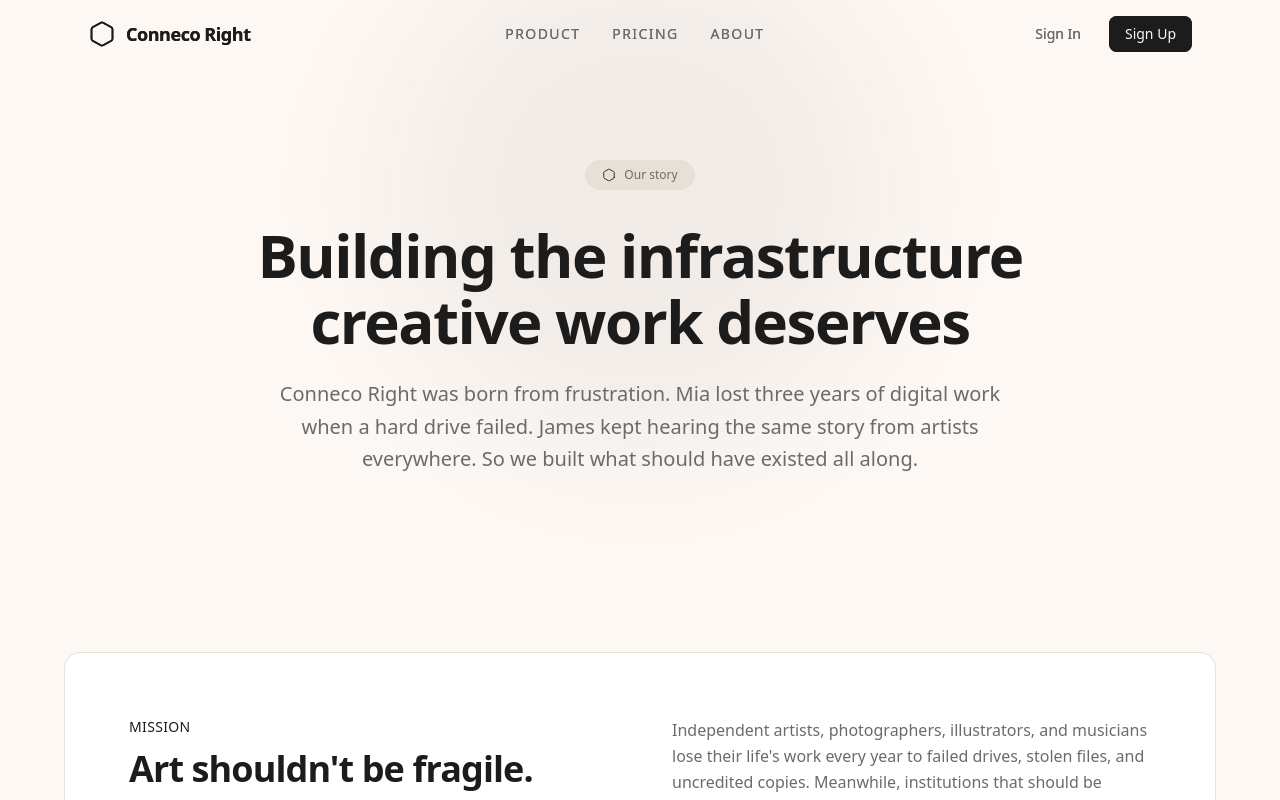
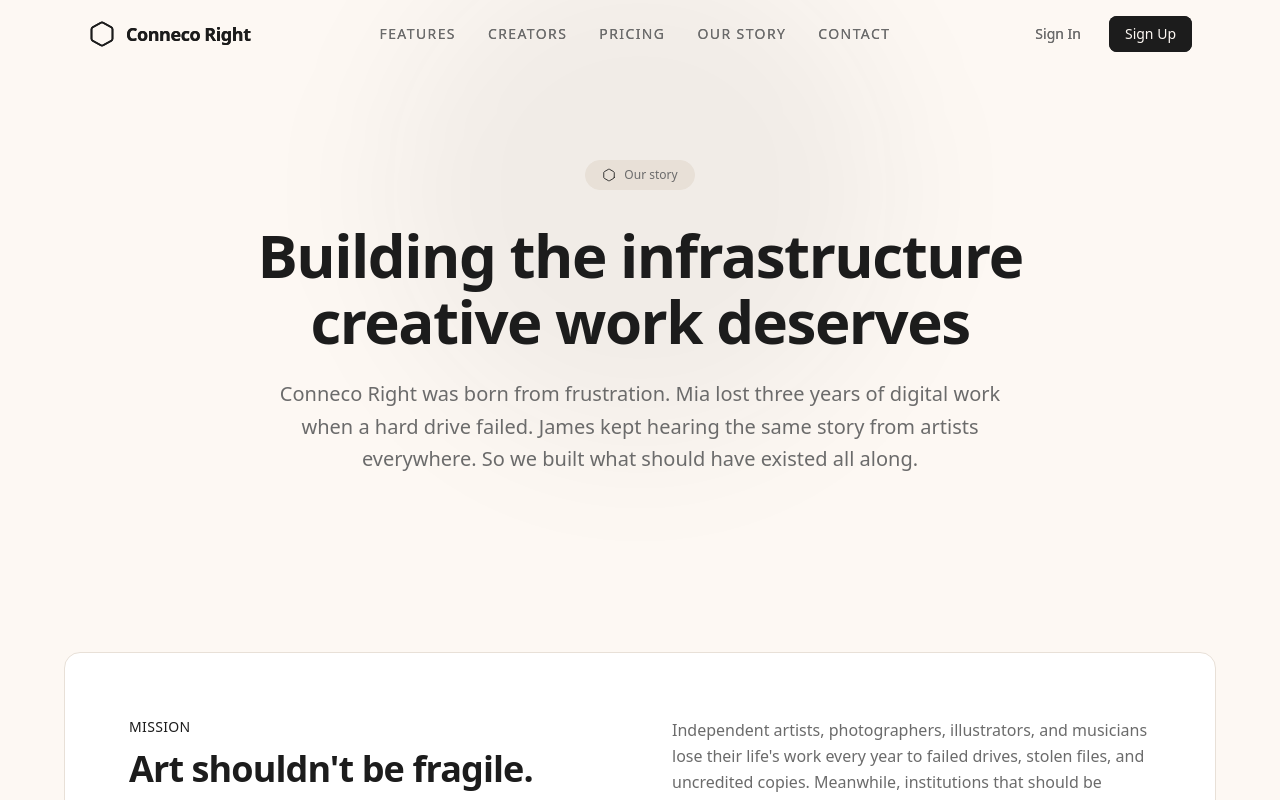
Before and after one commit to LeoTianJob/conneco-right-demo, a Next.js app: page /about in a window 1280 px wide. Shown: the top 800 px of the page. Built offline with nearby package versions, Linux system fonts and the light colour scheme; no server answers; a web font is replaced by a local one.

Commit message:
Add more header titles.

```diff
--- a/components/header.tsx
+++ b/components/header.tsx
@@ -10,6 +10,8 @@ export function Header() {
   const [scrolled, setScrolled] = useState(false);
   const [mobileOpen, setMobileOpen] = useState(false);
   const { user } = useUser();
+
+  const headerItems: string[] = ["Features", "Creators", "Pricing", "Our Story", "Contact"];
 
   const initials = user
     ? ([user.firstName, user.lastName].filter(Boolean).map((n) => n![0].toUpperCase()).join("") ||
@@ -39,11 +41,11 @@ export function Header() {
         </Link>
 
         <nav className="hidden items-center gap-8 md:flex">
-          {["Product", "Pricing", "About"].map((item) => {
+          {headerItems.map((item) => {
             // Here is how you can use if/else logic inside the map!
             // Example: "About" goes to the /about page, others go to the homepage sections
             let href = `/#${item.toLowerCase()}`;
-            if (item === "About") {
+            if (item === "Our Story") {
               href = "/about";
             }
 
@@ -98,10 +100,10 @@ export function Header() {
       {mobileOpen && (
         <div className="border-t border-border bg-background/95 backdrop-blur-xl md:hidden">
           <div className="flex flex-col gap-1 px-6 py-4">
-            {["Product", "Pricing", "About"].map((item) => {
+            {headerItems.map((item) => {
               // Same if/else logic for the mobile menu
               let href = `/#${item.toLowerCase()}`;
-              if (item === "About") {
+              if (item === "Our Story") {
                 href = "/about";
               }
 
```
